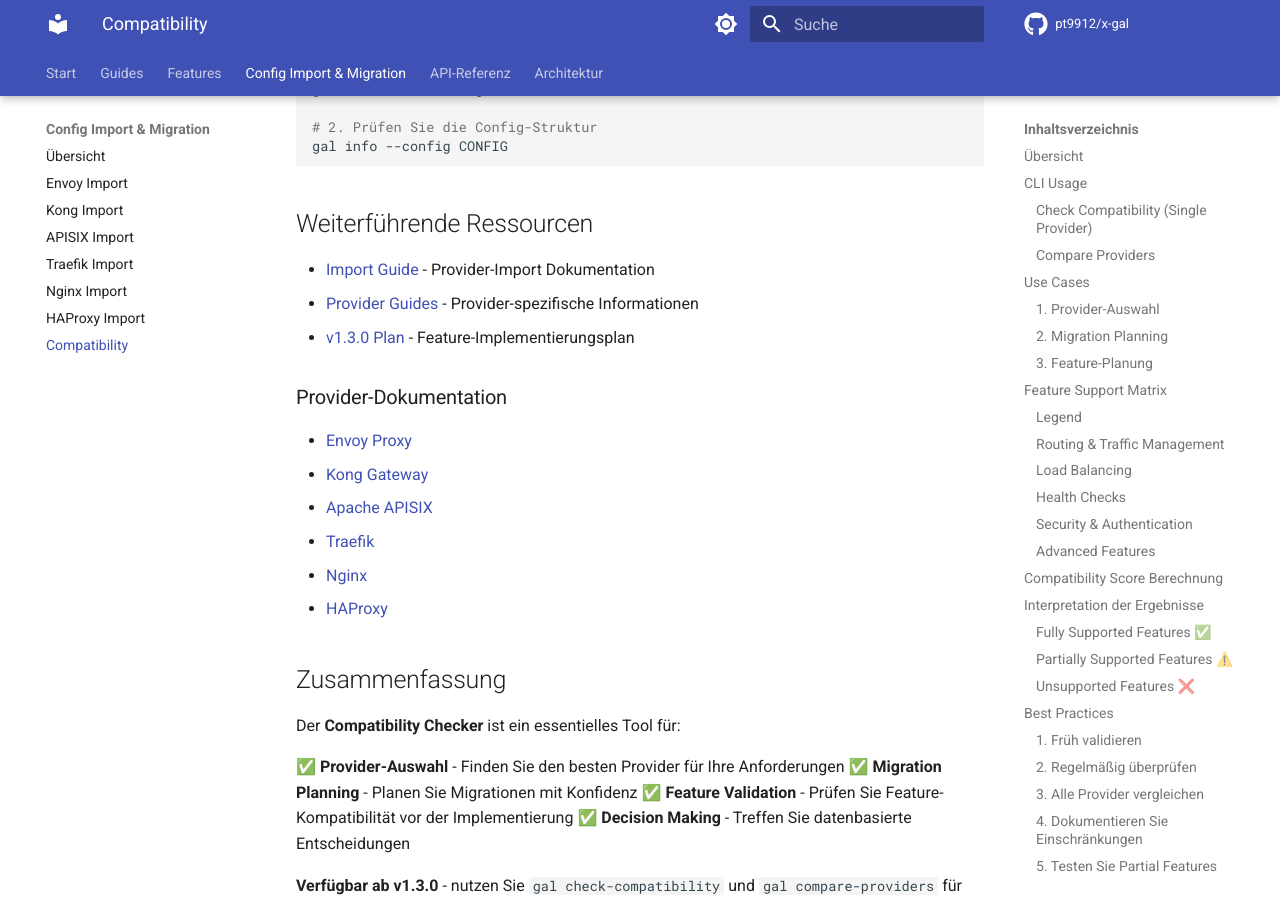
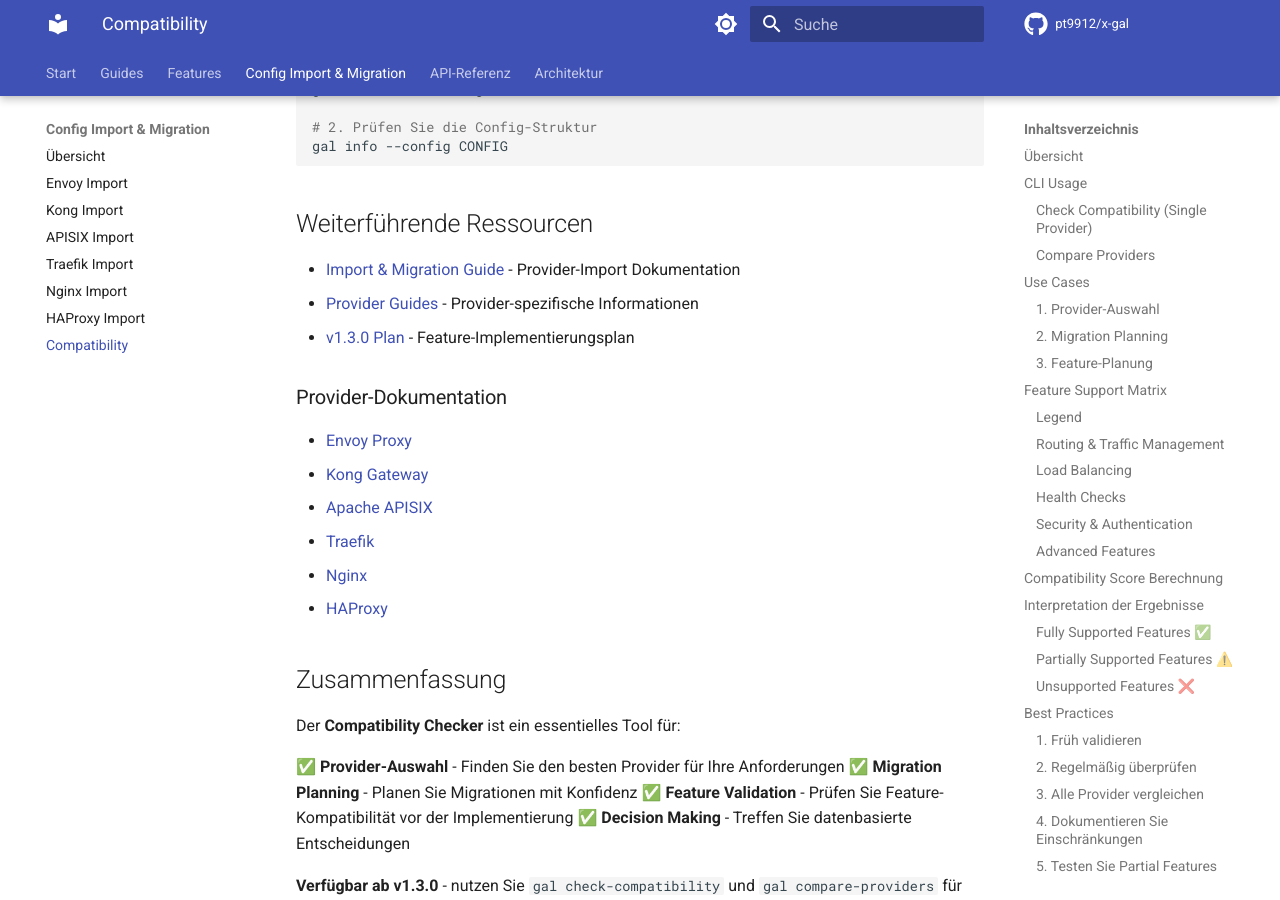
Before and after one commit to pt9912/x-gal, an MkDocs documentation site: the page built from docs/import/compatibility.md, in a window 1280 px wide and 900 px high, scrolled down 10629 px. Built offline with MkDocs 1.6.1 and Material for MkDocs 9.7.7, drawn with Linux system fonts in a browser that asks for light colours; comment, search, counter and statistics services are not loaded; the version menu is left out.

Commit message:
fix(docs): Fix broken link in compatibility.md - README.md → migration.md

```diff
--- a/docs/import/compatibility.md
+++ b/docs/import/compatibility.md
@@ -485,7 +485,7 @@
 
 ## Weiterführende Ressourcen
 
-- [Import Guide](README.md) - Provider-Import Dokumentation
+- [Import & Migration Guide](migration.md) - Provider-Import Dokumentation
 - [Provider Guides](../guides/PROVIDERS.md) - Provider-spezifische Informationen
 - [v1.3.0 Plan](../v1.3.0-PLAN.md) - Feature-Implementierungsplan
 
```
